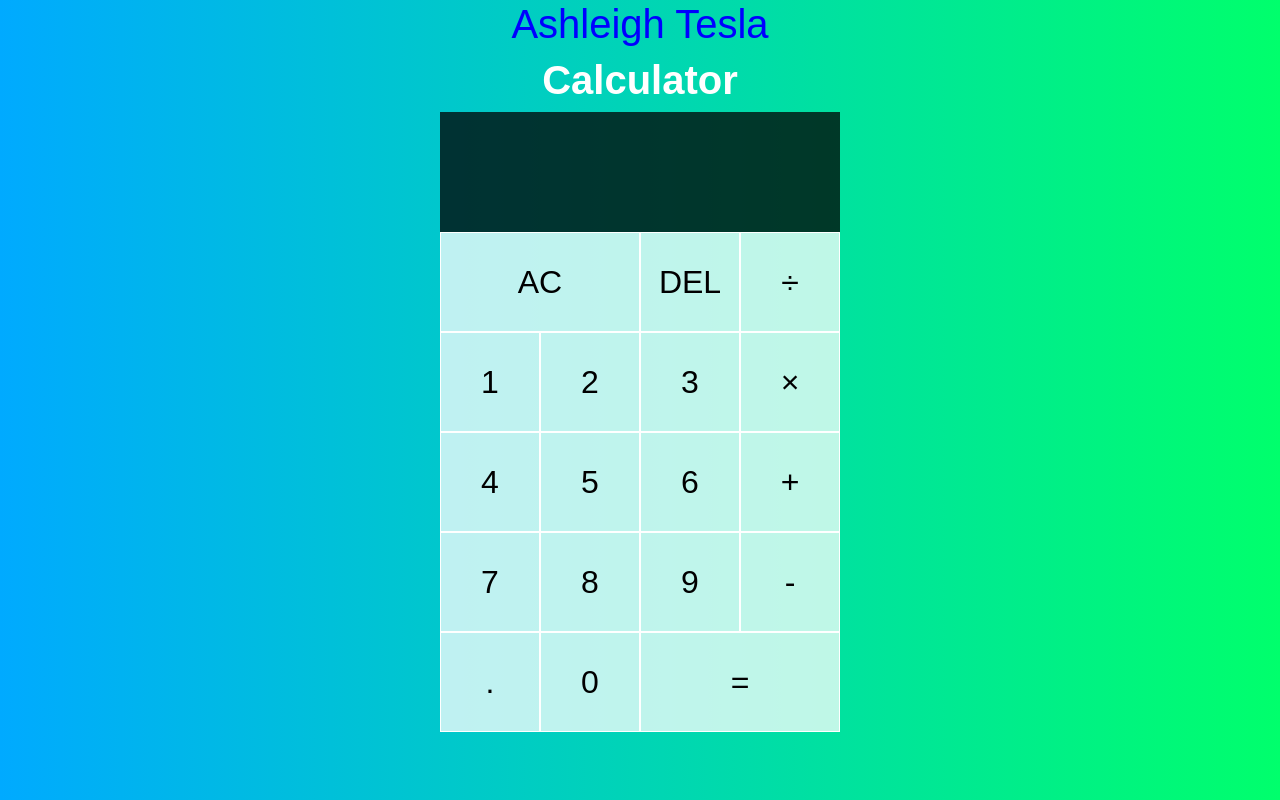
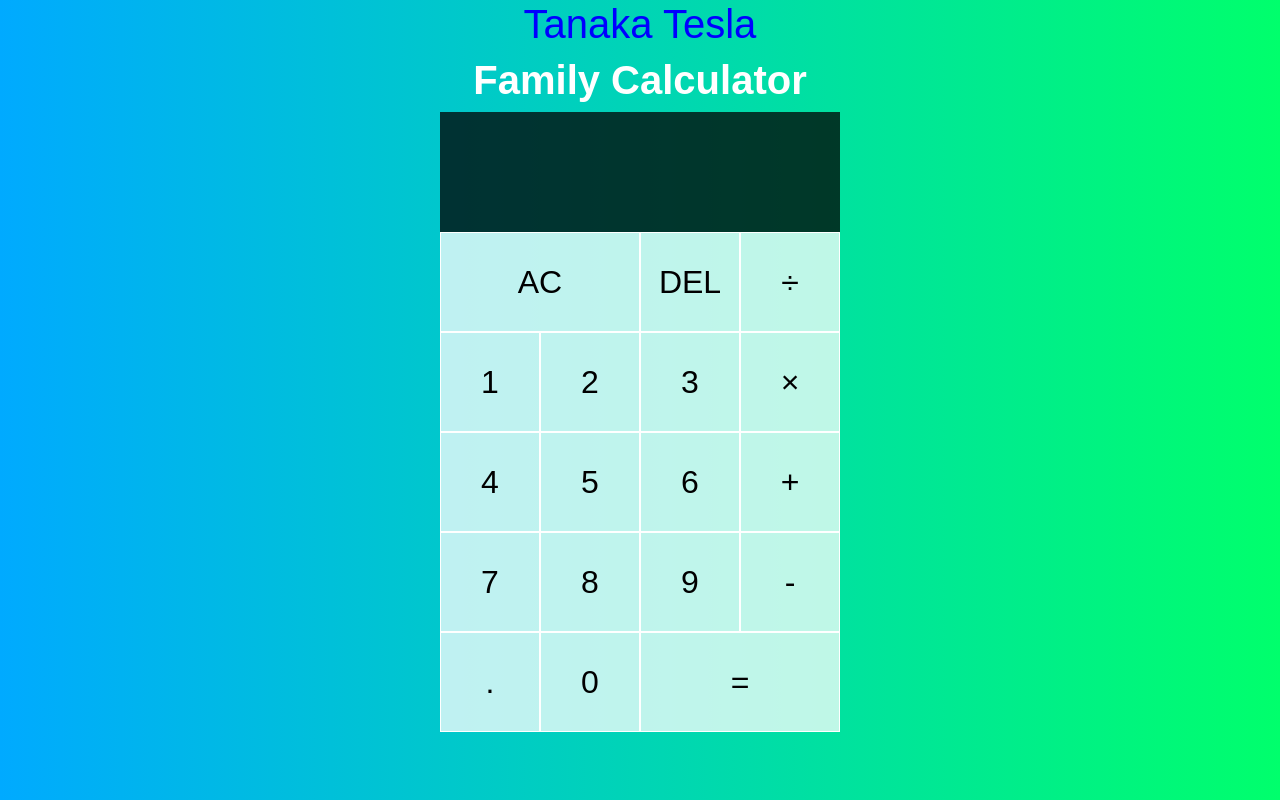
Before and after one commit to ashleigh-tesla/Calculator, a plain HTML site: page index.html in a window 1280 px wide. Drawn offline with nearby package versions, Linux system fonts and the light colour scheme.

Commit message:
updated index.html

```diff
--- a/index.html
+++ b/index.html
@@ -12,8 +12,8 @@
 </head>
 
 <body>
-    <h1 style="text-align:center; color: blue;">Ashleigh Tesla</h1>
-    <h1 style="text-align: center; color:white;"><b>Calculator</b></h1>
+    <h1 style="text-align:center; color: blue;">Tanaka Tesla</h1>
+    <h1 style="text-align: center; color:white;"><b>Family Calculator</b></h1>
     <div class="contain">
         <div class="calculator-grid">
             <div class="output">
```
